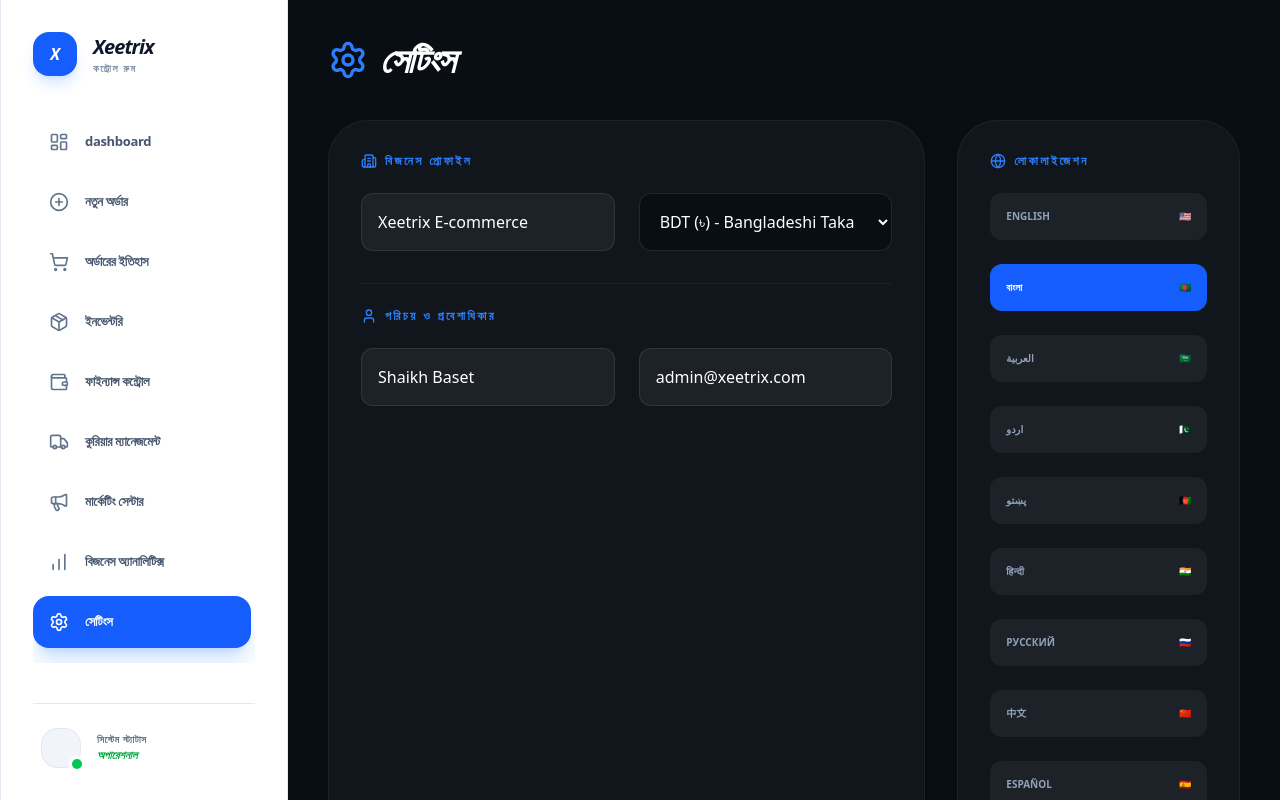
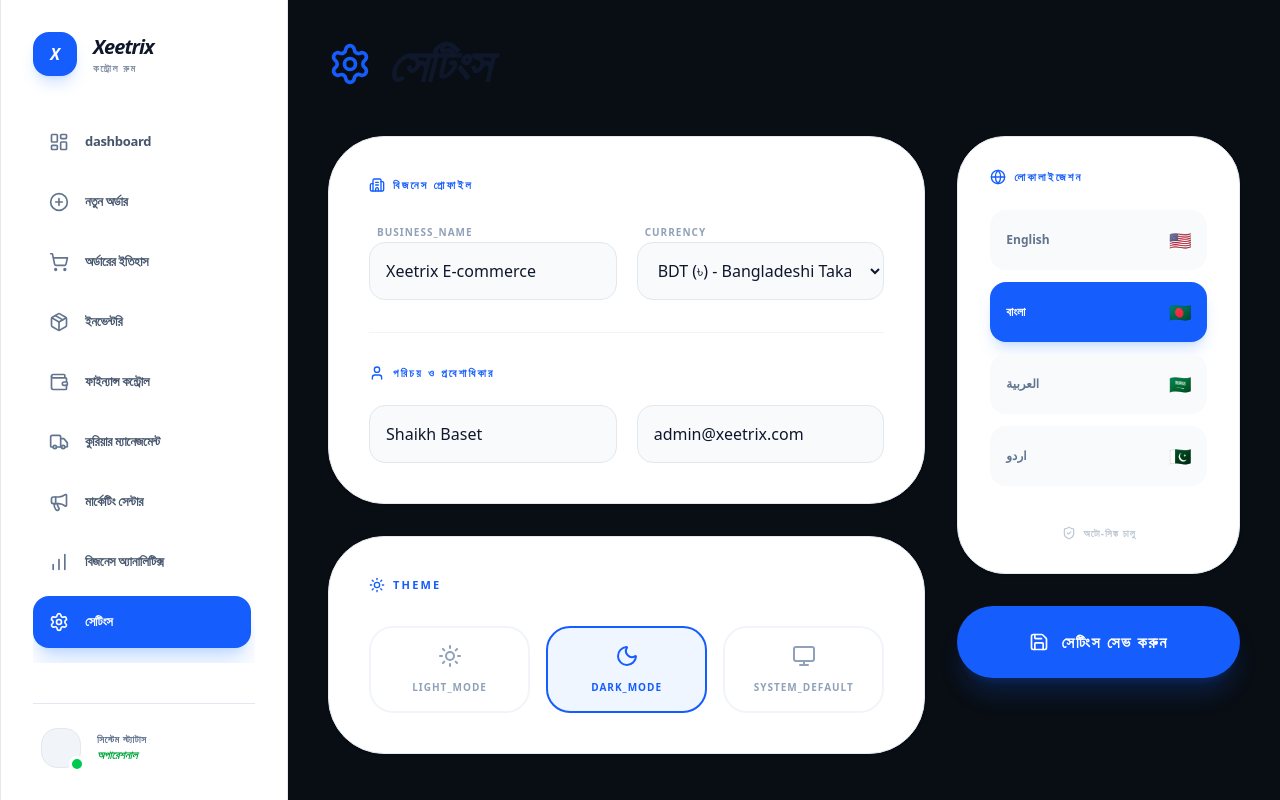
Before and after one commit to Ufuq-Innovation/Xeetrix, a Next.js app: page /settings in a window 1280 px wide. Built offline with nearby package versions, Linux system fonts and the light colour scheme.

Commit message:
feat: implement theme switching and localized settings UI
Upgrades:
- Added interactive Light/Dark/System theme switcher.
- Standardized typography and removed all-caps from labels.
- Verified and restored all i18n translation keys.
- Enhanced accessibility with proper ARIA roles and semantic HTML.

```diff
--- a/app/(dashboard)/settings/page.js
+++ b/app/(dashboard)/settings/page.js
@@ -1,29 +1,34 @@
 "use client";
 
-import React, { useState } from 'react';
+import React, { useState, useEffect } from 'react';
 import { useTranslation } from 'react-i18next';
 import { useApp } from "@/context/AppContext";
-import { Settings, Globe, Building2, User, Save, ShieldCheck } from 'lucide-react';
-import { toast } from "sonner"; // ✅ toast only
+import { Settings, Globe, Building2, User, Save, ShieldCheck, Sun, Moon, Monitor } from 'lucide-react';
+import { toast } from "sonner";
 
+/**
+ * Available languages with flags.
+ */
 const languages = [
   { code: 'en', name: 'English', flag: '🇺🇸' },
   { code: 'bn', name: 'বাংলা', flag: '🇧🇩' },
   { code: 'ar', name: 'العربية', flag: '🇸🇦' },
   { code: 'ur', name: 'اردو', flag: '🇵🇰' },
-  { code: 'ps', name: 'پښتو', flag: '🇦🇫' },
-  { code: 'hi', name: 'हिन्दी', flag: '🇮🇳' },
-  { code: 'ru', name: 'Русский', flag: '🇷🇺' },
-  { code: 'zh', name: '中文', flag: '🇨🇳' },
-  { code: 'es', name: 'Español', flag: '🇪🇸' },
-  { code: 'ja', name: '日本語', flag: '🇯🇵' },
 ];
 
+/**
+ * Settings Page Component
+ * Handles Business Profile, Localization, and Theme Preferences.
+ */
 export default function SettingsPage() {
   const { lang, toggleLang } = useApp();
   const { t } = useTranslation('common');
   const [loading, setLoading] = useState(false);
+  const [currentTheme, setCurrentTheme] = useState('dark');
 
+  /**
+   * Mock profile state.
+   */
   const [profile, setProfile] = useState({
     businessName: "Xeetrix E-commerce",
     owner: "Shaikh Baset",
@@ -31,132 +36,182 @@
     currency: "BDT"
   });
 
+  /**
+   * Handle theme changes and persist preference.
+   * @param {string} theme - 'light' | 'dark' | 'system'
+   */
+  const handleThemeChange = (theme) => {
+    setCurrentTheme(theme);
+    const root = window.document.documentElement;
+
+    if (theme === 'dark') {
+      root.classList.add('dark');
+      localStorage.setItem('theme', 'dark');
+    } else if (theme === 'light') {
+      root.classList.remove('dark');
+      localStorage.setItem('theme', 'light');
+    } else {
+      // System Default Logic
+      const systemTheme = window.matchMedia('(prefers-color-scheme: dark)').matches ? 'dark' : 'light';
+      systemTheme === 'dark' ? root.classList.add('dark') : root.classList.remove('dark');
+      localStorage.removeItem('theme');
+    }
+    toast.success(`${t('theme')} ${t('syncing')}`);
+  };
+
+  /**
+   * Save configuration to backend.
+   */
   const handleSave = async () => {
     setLoading(true);
-
     const toastId = toast.loading(t('syncing'));
 
     try {
+      // Simulating API synchronization
       await new Promise(resolve => setTimeout(resolve, 1000));
-
-      toast.success(t('settings_saved_success'), {
-        id: toastId,
-      });
+      toast.success(t('settings_saved_success'), { id: toastId });
     } catch (error) {
-      console.error("Failed to sync settings:", error);
-
-      toast.error(t('something_went_wrong'), {
-        id: toastId,
-      });
+      toast.error(t('something_went_wrong'), { id: toastId });
     } finally {
       setLoading(false);
     }
   };
 
   return (
-    <div className="space-y-10 pb-20 p-4 md:p-0">
+    <div className="space-y-8 md:space-y-12 pb-20 p-4 md:p-0 transition-colors duration-300">
       <header>
-        <h1 className="text-4xl font-black uppercase italic tracking-tighter text-white flex items-center gap-3">
-          <Settings size={40} className="text-blue-500 animate-spin-slow" />
+        <h1 className="text-3xl md:text-5xl font-black italic tracking-tight text-slate-900 dark:text-white flex items-center gap-4">
+          <Settings size={44} className="text-blue-600 dark:text-blue-500" />
           {t('settings')}
         </h1>
       </header>
 
       <div className="grid grid-cols-1 lg:grid-cols-3 gap-8">
 
-        {/* Business Profile */}
-        <div className="lg:col-span-2 bg-[#11161D] p-8 rounded-[2.5rem] border border-white/5 space-y-8 shadow-2xl">
+        {/* Main Configuration Section */}
+        <div className="lg:col-span-2 space-y-8">
+
+          {/* Business Profile Card */}
+          <div className="bg-white dark:bg-[#11161D] p-6 md:p-10 rounded-[2.5rem] md:rounded-[3.5rem] border border-slate-200 dark:border-white/5 space-y-8 shadow-sm">
             <section className="space-y-6">
-            <h3 className="text-xs font-black uppercase tracking-[0.2em] text-blue-500 flex items-center gap-2">
+              <h3 className="text-[11px] font-black uppercase tracking-[0.2em] text-blue-600 dark:text-blue-500 flex items-center gap-2">
                 <Building2 size={16} /> {t('business_profile')}
               </h3>
 
-            <div className="grid grid-cols-1 md:grid-cols-2 gap-6">
+              <div className="grid grid-cols-1 md:grid-cols-2 gap-5">
+                <div className="space-y-2">
+                  <label className="text-[10px] font-bold text-slate-400 dark:text-slate-500 ml-2 uppercase tracking-widest">{t('business_name')}</label>
                   <input
-                className="w-full bg-white/5 p-4 rounded-xl border border-white/10 text-white"
+                    className="w-full bg-slate-50 dark:bg-white/5 p-4 rounded-2xl border border-slate-200 dark:border-white/10 text-slate-900 dark:text-white outline-none focus:border-blue-500 transition-all"
                     value={profile.businessName}
-                onChange={(e) =>
-                  setProfile({ ...profile, businessName: e.target.value })
-                }
+                    onChange={(e) => setProfile({ ...profile, businessName: e.target.value })}
                   />
+                </div>
 
+                <div className="space-y-2">
+                  <label className="text-[10px] font-bold text-slate-400 dark:text-slate-500 ml-2 uppercase tracking-widest">{t('currency')}</label>
                   <select
-                className="w-full bg-[#090E14] p-4 rounded-xl border border-white/10 text-white"
+                    className="w-full bg-slate-50 dark:bg-[#090E14] p-4 rounded-2xl border border-slate-200 dark:border-white/10 text-slate-900 dark:text-white outline-none focus:border-blue-500"
                     value={profile.currency}
-                onChange={(e) =>
-                  setProfile({ ...profile, currency: e.target.value })
-                }
+                    onChange={(e) => setProfile({ ...profile, currency: e.target.value })}
                   >
-
                     <option value="BDT">BDT (৳) - Bangladeshi Taka</option>
                     <option value="USD">USD ($) - US Dollar</option>
                   </select>
                 </div>
+              </div>
             </section>
 
-          {/* Identity */}
-          <section className="space-y-6 pt-6 border-t border-white/5">
-            <h3 className="text-xs font-black uppercase tracking-[0.2em] text-blue-500 flex items-center gap-2">
+            {/* User Identity Card */}
+            <section className="space-y-6 pt-8 border-t border-slate-100 dark:border-white/5">
+              <h3 className="text-[11px] font-black uppercase tracking-[0.2em] text-blue-600 dark:text-blue-500 flex items-center gap-2">
                 <User size={16} /> {t('identity_access')}
               </h3>
 
-            <div className="grid grid-cols-1 md:grid-cols-2 gap-6">
+              <div className="grid grid-cols-1 md:grid-cols-2 gap-5">
                 <input
-                className="w-full bg-white/5 p-4 rounded-xl border border-white/10 text-white"
+                  className="w-full bg-slate-50 dark:bg-white/5 p-4 rounded-2xl border border-slate-200 dark:border-white/10 text-slate-900 dark:text-white"
                   value={profile.owner}
-                onChange={(e) =>
-                  setProfile({ ...profile, owner: e.target.value })
-                }
+                  onChange={(e) => setProfile({ ...profile, owner: e.target.value })}
                 />
                 <input
                   type="email"
-                className="w-full bg-white/5 p-4 rounded-xl border border-white/10 text-white"
+                  className="w-full bg-slate-50 dark:bg-white/5 p-4 rounded-2xl border border-slate-200 dark:border-white/10 text-slate-900 dark:text-white"
                   value={profile.email}
-                onChange={(e) =>
-                  setProfile({ ...profile, email: e.target.value })
-                }
+                  onChange={(e) => setProfile({ ...profile, email: e.target.value })}
                 />
               </div>
             </section>
           </div>
 
-        {/* Localization */}
+          {/* Theme Selector Section */}
+          <div className="bg-white dark:bg-[#11161D] p-6 md:p-10 rounded-[2.5rem] md:rounded-[3.5rem] border border-slate-200 dark:border-white/5 shadow-sm">
+            <h3 className="text-[11px] font-black uppercase tracking-[0.2em] text-blue-600 dark:text-blue-500 flex items-center gap-2 mb-8">
+              <Sun size={16} /> {t('theme')}
+            </h3>
+
+            <div className="grid grid-cols-3 gap-4">
+              {[
+                { id: 'light', icon: Sun, label: 'light_mode' },
+                { id: 'dark', icon: Moon, label: 'dark_mode' },
+                { id: 'system', icon: Monitor, label: 'system_default' }
+              ].map((theme) => (
+                <button
+                  key={theme.id}
+                  onClick={() => handleThemeChange(theme.id)}
+                  className={`flex flex-col items-center justify-center p-4 rounded-3xl border-2 transition-all gap-3 ${
+                    currentTheme === theme.id
+                    ? 'border-blue-600 bg-blue-50 dark:bg-blue-600/10 text-blue-600'
+                    : 'border-slate-100 dark:border-white/5 text-slate-400'
+                  }`}
+                >
+                  <theme.icon size={24} />
+                  <span className="text-[10px] font-bold uppercase tracking-widest">{t(theme.label)}</span>
+                </button>
+              ))}
+            </div>
+          </div>
+        </div>
+
+        {/* Right Sidebar: Localization & Action */}
         <div className="space-y-8">
-          <div className="bg-[#11161D] p-8 rounded-[2.5rem] border border-white/5 space-y-6 shadow-xl">
-            <h3 className="text-xs font-black uppercase tracking-[0.2em] text-blue-500 flex items-center gap-2">
+          <div className="bg-white dark:bg-[#11161D] p-8 rounded-[2.5rem] md:rounded-[3rem] border border-slate-200 dark:border-white/5 space-y-6 shadow-sm">
+            <h3 className="text-[11px] font-black uppercase tracking-[0.2em] text-blue-600 dark:text-blue-500 flex items-center gap-2">
               <Globe size={16} /> {t('localization')}
             </h3>
 
+            <div className="space-y-3">
               {languages.map(item => (
                 <button
                   key={item.code}
                   onClick={() => {
                     toggleLang(item.code);
-                  toast.success(`${item.name} selected`);
+                    toast.success(`${item.name} Selected`);
                   }}
-                className={`w-full p-4 rounded-xl text-[10px] uppercase font-black flex justify-between ${
+                  className={`w-full p-4 rounded-2xl text-[12px] font-bold flex justify-between items-center transition-all ${
                     lang === item.code
-                    ? 'bg-blue-600 text-white'
-                    : 'bg-white/5 text-slate-400'
+                      ? 'bg-blue-600 text-white shadow-lg shadow-blue-500/20'
+                      : 'bg-slate-50 dark:bg-white/5 text-slate-500 dark:text-slate-400 hover:bg-slate-100 dark:hover:bg-white/10'
                   }`}
                 >
                   <span>{item.name}</span>
-                <span>{item.flag}</span>
+                  <span className="text-lg">{item.flag}</span>
                 </button>
               ))}
+            </div>
 
-            <div className="flex justify-center text-[9px] text-slate-500">
-              <ShieldCheck size={12} /> {t('auto_sync_enabled')}
+            <div className="flex justify-center items-center gap-2 text-[10px] text-slate-400 font-bold uppercase tracking-widest pt-4 opacity-60">
+              <ShieldCheck size={14} /> {t('auto_sync_enabled')}
             </div>
           </div>
 
           <button
             onClick={handleSave}
             disabled={loading}
-            className="w-full bg-blue-600 p-6 rounded-[2rem] font-black uppercase tracking-widest text-white disabled:bg-slate-800"
+            className="w-full bg-blue-600 hover:bg-blue-700 p-6 rounded-[2.5rem] font-black text-white flex items-center justify-center gap-3 transition-all active:scale-95 shadow-xl shadow-blue-600/20 disabled:bg-slate-300 dark:disabled:bg-slate-800"
           >
-            <Save size={20} />
-            {loading ? t('syncing') : t('save_settings')}
+            {loading ? <div className="animate-spin rounded-full h-5 w-5 border-b-2 border-white"></div> : <Save size={20} />}
+            <span className="uppercase tracking-widest">{loading ? t('syncing') : t('save_settings')}</span>
           </button>
         </div>
 
```
Lines whose indentation alone changed are shown as unchanged.
